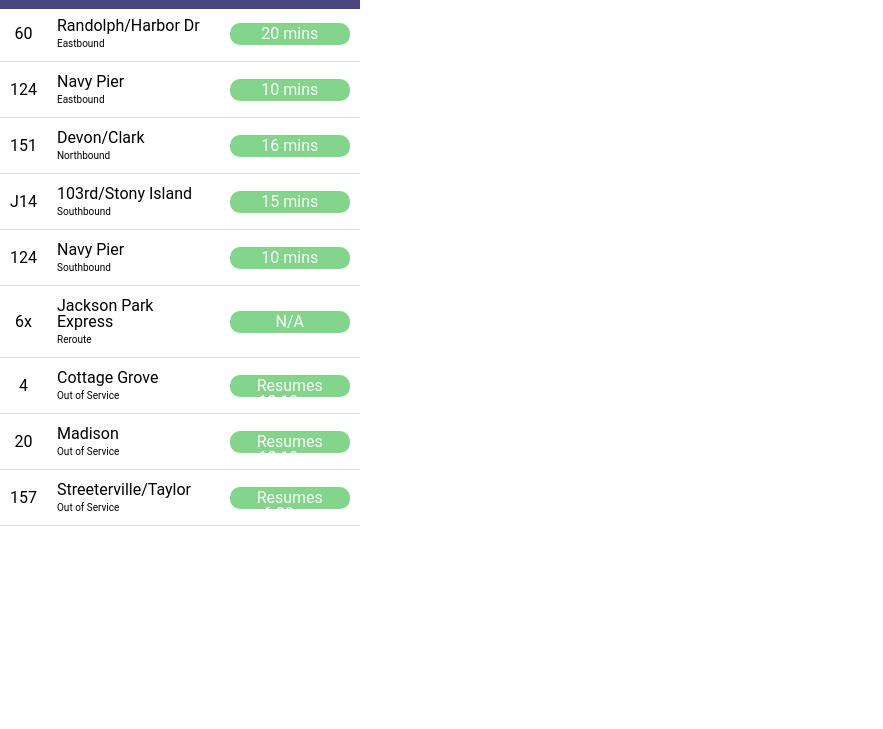
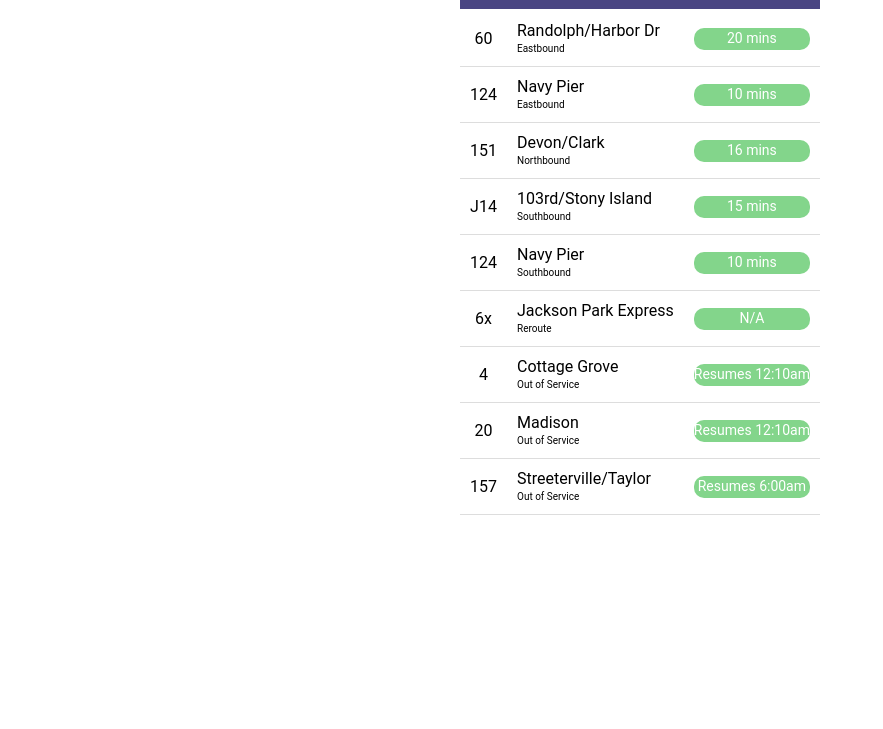
Before and after one commit to lilin5678/Frontend-3, a plain HTML site: page Desktop/Frontend Challenge 2/index.html in a window 1280 px wide. Shown: the part 71-800 px from the top of the page, without its empty margins (0-883 px from the left). Drawn offline with Linux system fonts and the light colour scheme.

Commit message:
second commit

```diff
--- a/Desktop/Frontend Challenge 2/css/style.css
+++ b/Desktop/Frontend Challenge 2/css/style.css
@@ -1,13 +1,15 @@
 *, *:before, *:after {
   box-sizing: border-box;
+
 }
 .container {
-  position: absolute;
+  position:relative;
   width: 360px;
   height: 56px;
   left: 0px;
-  top: 24px;
+  top: -3px;
   background: #4A4583;
+
 }
 
 .arrow {
@@ -48,15 +50,23 @@
   height: 24px;
   left: 325px;
   top: 18px;
+
 }
 
 body {
     font-family: Roboto;
+    max-width: 360px;
+    margin: 0 auto;
 }
 
 tbody>tr>:nth-child(1){
  color:#000000;
  text-align: center;
+}
+
+table{
+  position:absolute;
+  top:82px;
 }
 
 .bus-list {
@@ -67,7 +77,7 @@ tbody>tr>:nth-child(1){
 
 td {
   color: #000000;
-  padding: 12px 10px 12px 10px;
+  padding:12px 10px 12px 10px;
   text-align: left;
   border-bottom: 1px solid #ddd;
   vertical-align: middle;
@@ -85,7 +95,7 @@ td {
   }
 
 .frequency {
-	font-size: 16px;
+	font-size: 14px;
   background-color: #83D58B;
   padding-top:3px;
   text-align: center;
--- a/Desktop/Frontend Challenge 2/index.html
+++ b/Desktop/Frontend Challenge 2/index.html
@@ -21,9 +21,8 @@
       </div>
     </section>
 
-      <ul class="bus-list">
-        <div style="overflow-x:auto;">
-        <table>
+
+        <table class="bus-list">
           <tr>
             <td>60</td>
             <td>Randolph/Harbor Dr
@@ -143,5 +142,6 @@
       			</td>
           </tr>
         </table>
+      </ul>
   </body>
 </html>
```
